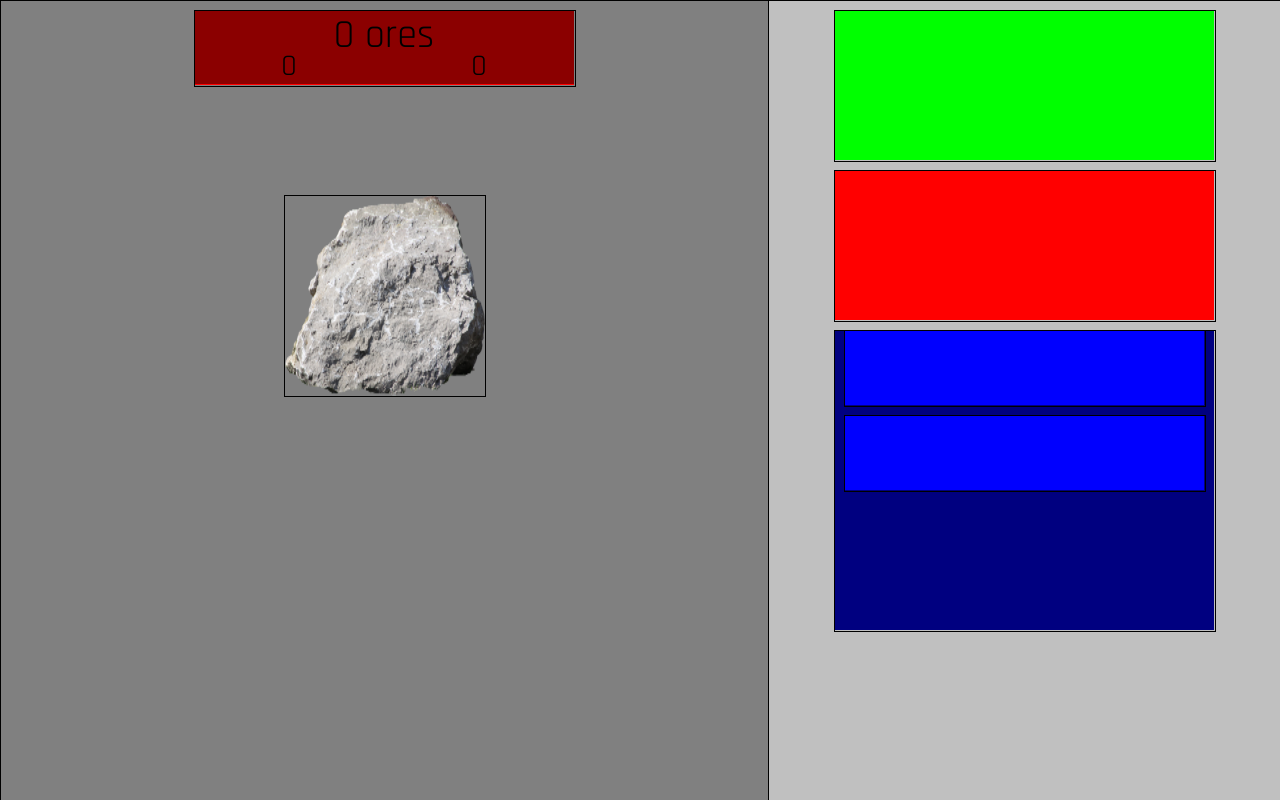
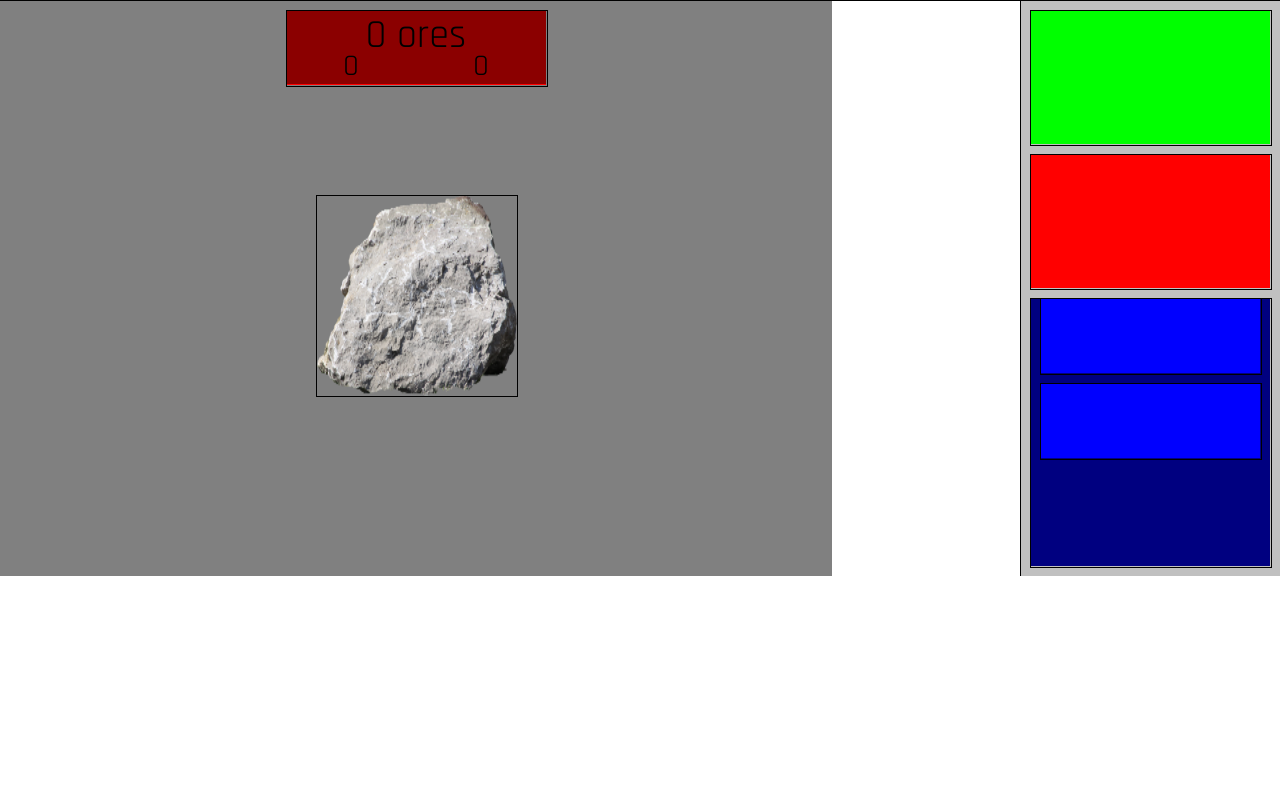
Before and after one commit to sagbayan/rocks, a plain HTML site: page realgame/index.html in a window 1280 px wide. Drawn offline with Linux system fonts and the light colour scheme.

Commit message:
Add files via upload

```diff
--- a/realgame/css/style.css
+++ b/realgame/css/style.css
@@ -9,25 +9,28 @@
 
 /* div classes */
 .Wrapper {
+    display: block;
+    height: 56.25%;
     width: 100%;
-    height: 100%;
-    position: absolute;
+    position: fixed;
+    overflow: hidden;
     left: 0px;
 	top: 0px;
-	right: 0px;
-	bottom: 0px;
     z-index: 0;
     min-height: 576px;          /*min resolution for 16:9*/
-    min-width: 1024px;
+    min-width: 240px;
+    /*min-width: 1024px;
+    max-height: 768px;          /*max resolution for 16:9*/
+    /*max-width: 1366px;*/
 }
 
 .StageLeft {                    /*inside div, class=wrapper*/
     background-color: #808080;  /*dark gray*/
     position: absolute;
-	z-index: 1;
+	z-index: -10;
     left: 0px;
 	top: 0px;
-	width: 60%;
+	width: 65%;
     height: 100%;
 	bottom: 0px;
 }
@@ -35,33 +38,35 @@
 .StageRight {                   /*inside div, class=wrapper*/
     background-color: #C0C0C0;  /*light gray*/
     position: absolute;
-    z-index: 1;
-	left: 60%;
+    overflow: hidden;
+    z-index: 15;
+	right: 0px;
 	top: 0px;
-	width: 40%;
+	width: 260px;
     height: 100%;
 	bottom: 0px;
 }
+
 .Information {                   /*inside div, stageLeft or stageRight*/
     background-color: #00ff00;
-    z-index: 2;
+    z-index: 20;
     margin-left: auto;
     margin-right: auto;
     margin-top: 10px;
     margin-bottom: 10px;
-    height: 150px;
-    width: 380px;;
+    height: 134px;
+    width: 240px;
 }
 
 .Statistics {                   /*inside div, stageLeft or stageRight*/
     background-color: #FF0000;  /*red*/
-    z-index: 2;
+    z-index: 20;
     margin-left: auto;
     margin-right: auto;
     margin-top: 10px;
     margin-bottom: 10px;
     height: 75px;
-    width: 380px;;
+    width: 260px;
 }
 
 .Statistics_topholder {                   /*inside div, stageLeft or stageRight*/
@@ -84,13 +89,13 @@
 
 .StatisticsDetail {                   /*inside div, stageLeft or stageRight*/
     background-color: #FF0000;  /*red*/
-    z-index: 2;
+    z-index: 20;
     margin-left: auto;
     margin-right: auto;
     margin-top: 10px;
     margin-bottom: 10px;
-    height: 150px;
-    width: 380px;;
+    height: 134px;
+    width: 240px
 }
 /*
 .StatisticsCanvas #statistics {
@@ -102,37 +107,48 @@
 
 .Menu {
     background-color: #000080;  /*blue*/
-    z-index: 2;
+    z-index: 20;
     margin-left: auto;
     margin-right: auto;
     margin-top: 10px;
     margin-bottom: 10px;
-    height: 300px;
-    width: 380px;
+    height: 268px;
+    width: 240px;
 }
 
 .MenuOption {
     background-color: #0000FF;  /*lighter blue*/
-    z-index: 3;
+    z-index: 30;
     margin-left: auto;
     margin-right: auto;
     margin-top: 10px;
     margin-bottom: 10px;
     height: 75px;
-    width: 360px;
+    width: 220px;
 }
 
 /* generic canvas things */
-.StageLeftCanvas, .StageRightCanvas {
+canvas {
     height: inherit;
-    width: 100%;
+    width: inherit;
     position: absolute;
     border: 1px solid #000000;
 }
 
-canvas {
+.StageLeftCanvas {
+    height: 768px;
+    width: 1366px;
+    z-index: inherit;
+    position: absolute;
+    margin-left: calc((100% - 1366px)/2);
+    margin-right: calc((100% - 1366px)/2);
+    border: 1px solid #000000;
+}
+
+.StageRightCanvas {
     height: inherit;
-    width: inherit;
+    width: 100%;
+    z-index: inherit;
     position: absolute;
     border: 1px solid #000000;
 }
```
